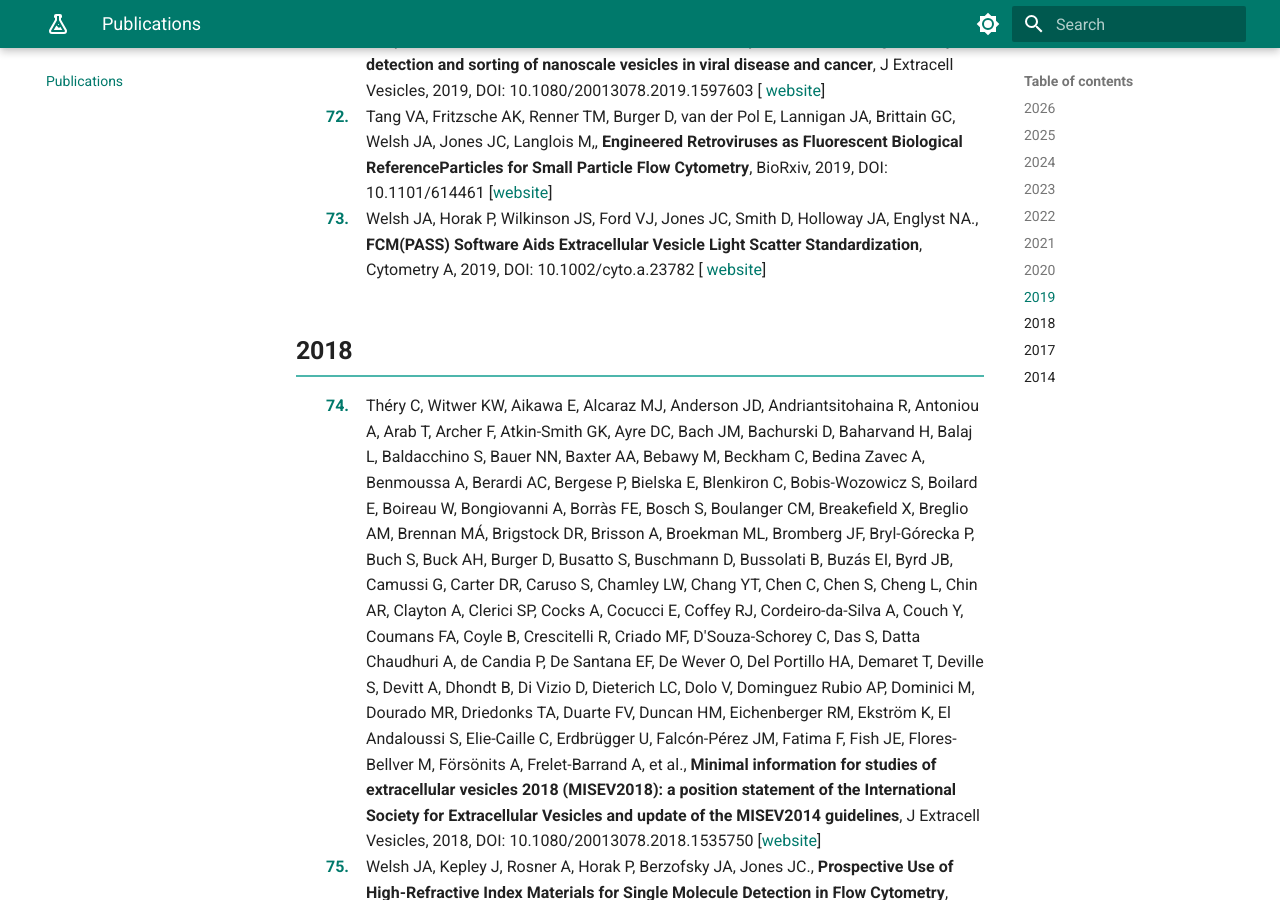
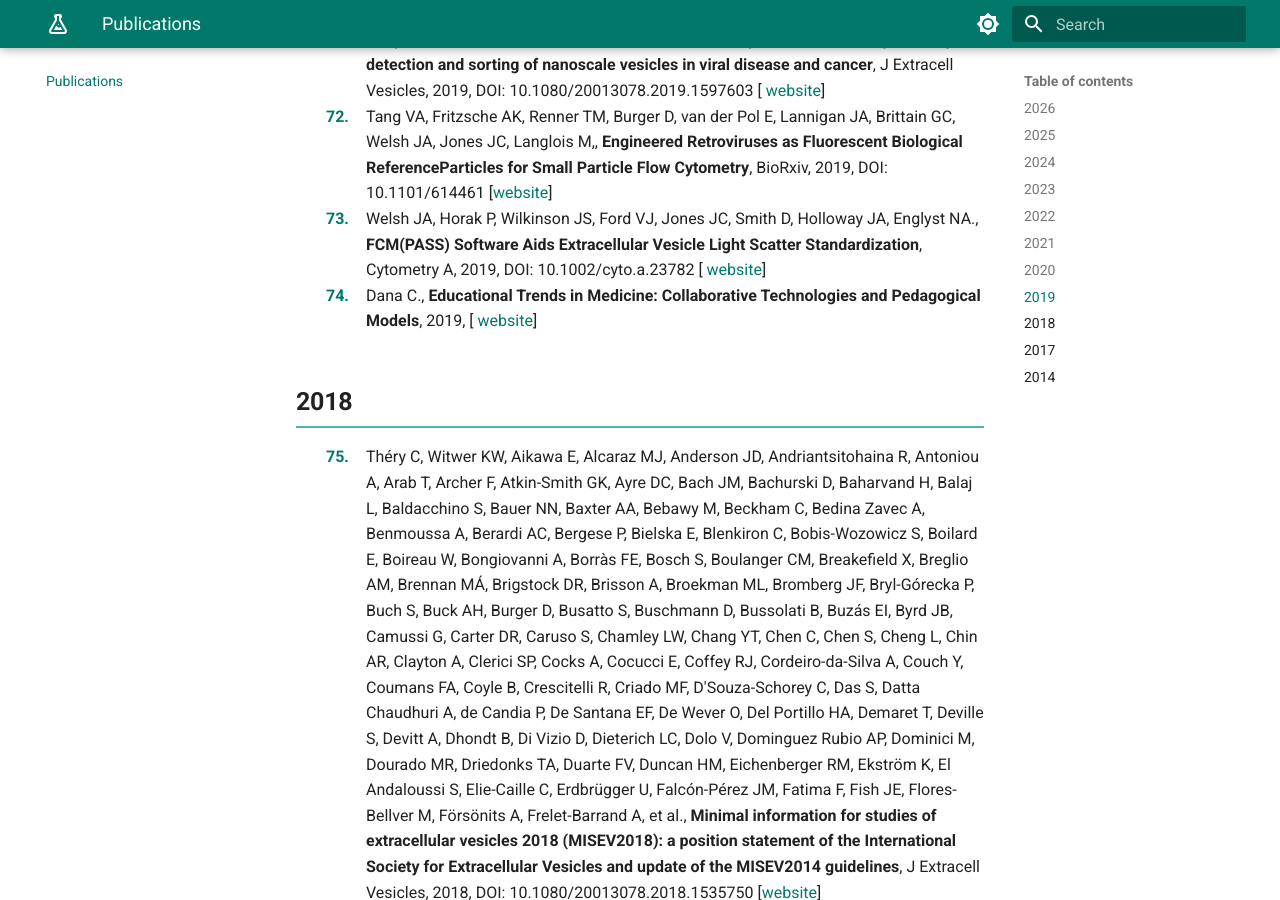
Before and after one commit to joadwe/personal-website, an MkDocs documentation site: the page built from docs/publications.md, in a window 1280 px wide and 900 px high, scrolled down 8824 px. Built offline with MkDocs 1.6.1 and Material for MkDocs 9.7.7, drawn with Linux system fonts in a browser that asks for light colours; some of the changed text lies outside the part shown.

Commit message:
chore: auto-update publications from Google Scholar

```diff
--- a/docs/publications.md
+++ b/docs/publications.md
@@ -2,7 +2,7 @@
 
 <!-- Publication Timeline Chart -->
 <div class="jw-chart-container jw-reveal">
-  <canvas id="jw-pub-chart" data-jw-chart='{"labels": ["2014", "2017", "2018", "2019", "2020", "2021", "2022", "2023", "2024", "2025", "2026"], "values": [1, 2, 6, 7, 30, 6, 6, 8, 8, 5, 3]}'></canvas>
+  <canvas id="jw-pub-chart" data-jw-chart='{"labels": ["2014", "2017", "2018", "2019", "2020", "2021", "2022", "2023", "2024", "2025", "2026"], "values": [1, 2, 6, 8, 30, 6, 6, 8, 8, 5, 3]}'></canvas>
 </div>
 
 <!-- Filter Bar -->
@@ -334,6 +334,11 @@
 37. Welsh JA, Horak P, Wilkinson JS, Ford VJ, Jones JC, Smith D, Holloway JA, Englyst NA., **FCM(PASS) Software Aids Extracellular Vesicle Light Scatter Standardization**, Cytometry A, 2019, DOI: 10.1002/cyto.a.23782 \[ [website](https://doi.org/10.1002/cyto.a.23782){:target="_blank"}]
 </div>
 
+
+<div class="jw-pub-item" data-jw-type="publication" data-jw-year="2019" markdown>
+76. Dana C., **Educational Trends in Medicine: Collaborative Technologies and Pedagogical Models**, 2019, \[ [website](https://www.academia.edu/download/84704775/bulk-ev-staining-with-cfse-protein-binding-dye-bj6wkrfe.pdf){:target="_blank"}]
+</div>
+
 ## 2018
 
 <div class="jw-pub-item" data-jw-type="publication" data-jw-year="2018" markdown>
```
